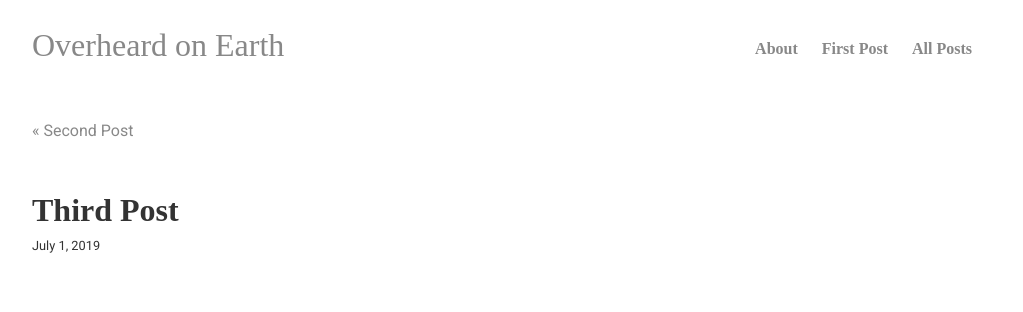
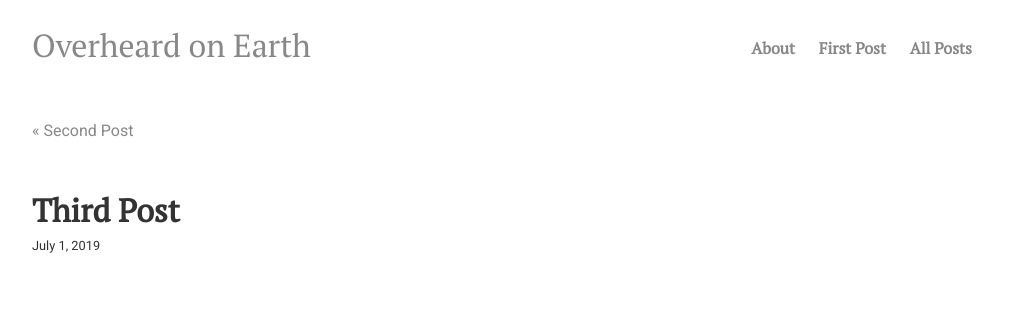
Before and after one commit to overheardonearth/overheardonearth.github.io, a Jekyll site: the page built from index.html, in a window 1280 px wide. Shown: the top 312 px of the page, without its empty margins (128-1151 px from the left). Built offline with Jekyll 4.4.1, drawn with Linux system fonts in a browser that asks for light colours.

Commit message:
Update main.css

```diff
--- a/css/main.css
+++ b/css/main.css
@@ -21,7 +21,7 @@ body {
 }
 
 h1 {
-    font-family: 'Roboto Slab', Serif;
+    font-family: 'PT Serif', Serif;
     font-size: 2em;
     margin-bottom: 0px;
 }
@@ -32,7 +32,7 @@ h1 {
 
 
 .site-header {
-    font-family: 'Roboto Slab', Serif;
+    font-family: 'PT Serif', Serif;
     color: #333;
     padding-top: 20px;
     padding-bottom: 20px;
```
